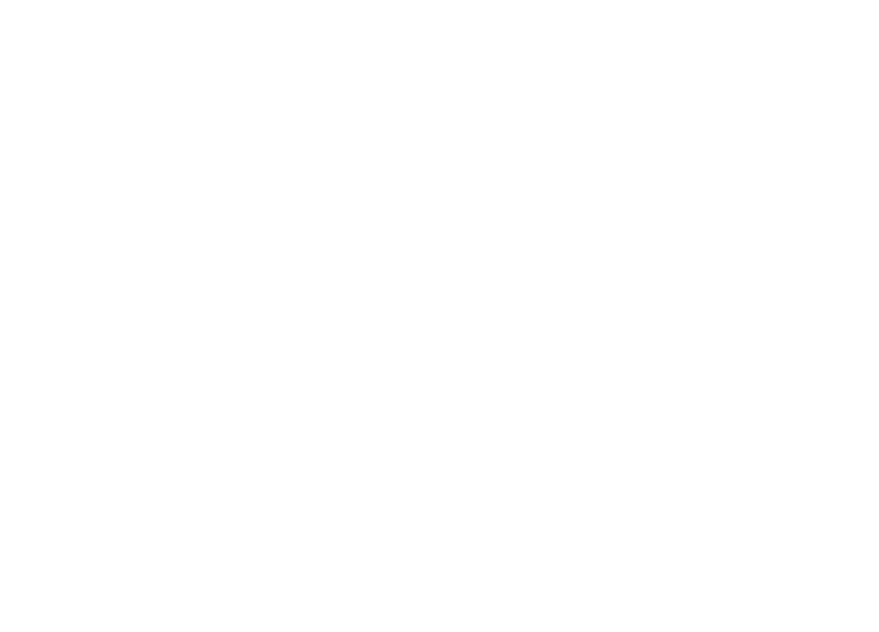
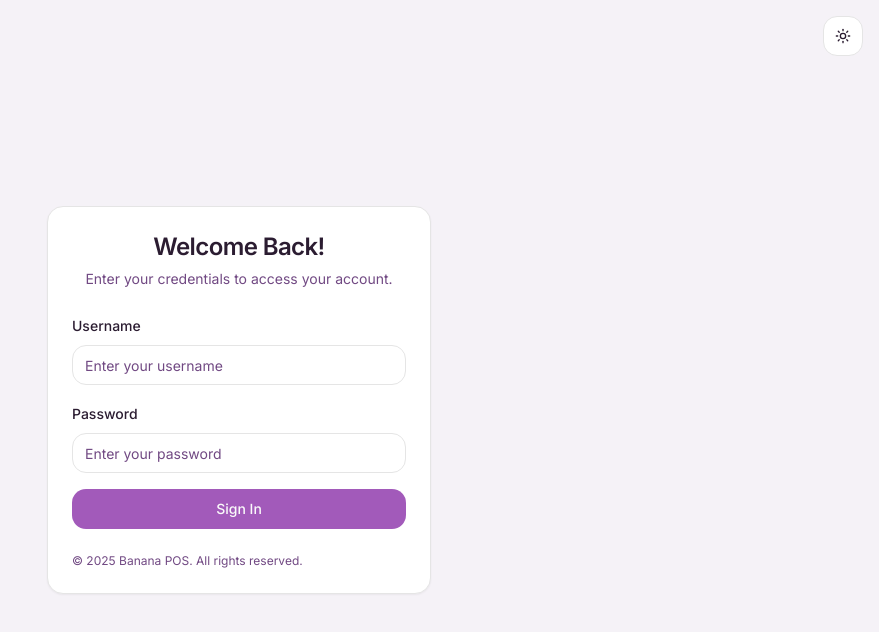
Before and after one commit to walldriyan/banana, a Next.js app: page /login in a window 1280 px wide. Shown: the top 632 px of the page, without its empty margins (401-1280 px from the left). Built offline with nearby package versions, Linux system fonts and the light colour scheme; no server answers.

Commit message:
dan login logout ekek hadanna

```diff
--- a/src/app/login/page.tsx
+++ b/src/app/login/page.tsx
@@ -1,5 +1,110 @@
-// This page is intentionally left blank to bypass the login flow during development.
-// The user is automatically logged in via a dummy session in AuthProvider.
+// src/app/login/page.tsx
+'use client';
+
+import { useState } from 'react';
+import { signIn } from 'next-auth/react';
+import { useRouter, useSearchParams } from 'next/navigation';
+import { Button } from '@/components/ui/button';
+import { Input } from '@/components/ui/input';
+import { Label } from '@/components/ui/label';
+import { Card, CardContent, CardDescription, CardHeader, CardTitle, CardFooter } from '@/components/ui/card';
+import { Alert, AlertDescription, AlertTitle } from '@/components/ui/alert';
+import { AlertTriangle } from 'lucide-react';
+import { ThemeToggle } from '@/components/ThemeToggle';
+
 export default function LoginPage() {
-  return null;
+  const router = useRouter();
+  const searchParams = useSearchParams();
+  const callbackUrl = searchParams.get('callbackUrl') || '/';
+  const error = searchParams.get('error');
+
+  const [username, setUsername] = useState('');
+  const [password, setPassword] = useState('');
+  const [isLoading, setIsLoading] = useState(false);
+
+  const handleSubmit = async (event: React.FormEvent) => {
+    event.preventDefault();
+    setIsLoading(true);
+
+    try {
+      const res = await signIn('credentials', {
+        redirect: false,
+        username,
+        password,
+        callbackUrl,
+      });
+
+      if (res?.error) {
+        // The error will be handled by the error search param, but we log it too
+        console.error('Sign-in error:', res.error);
+         // We push to the router with the error so the page re-renders with the error message
+        router.push(`/login?error=CredentialsSignin`);
+      } else if (res?.url) {
+        // Successful sign-in
+        router.push(res.url);
+      }
+    } catch (e) {
+      console.error("Unexpected error during sign-in:", e);
+    } finally {
+        // This might not be reached if router.push succeeds, but it's good practice
+       setIsLoading(false);
+    }
+  };
+
+  return (
+    <main className="flex items-center justify-center min-h-screen bg-muted/40 p-4">
+        <div className="absolute top-4 right-4">
+            <ThemeToggle />
+        </div>
+      <Card className="w-full max-w-sm">
+        <CardHeader className="text-center">
+          <CardTitle className="text-2xl">Welcome Back!</CardTitle>
+          <CardDescription>Enter your credentials to access your account.</CardDescription>
+        </CardHeader>
+        <CardContent>
+          <form onSubmit={handleSubmit} className="space-y-4">
+             {error && (
+              <Alert variant="destructive">
+                <AlertTriangle className="h-4 w-4" />
+                <AlertTitle>Login Failed</AlertTitle>
+                <AlertDescription>
+                  Invalid username or password. Please try again.
+                </AlertDescription>
+              </Alert>
+            )}
+            <div className="space-y-2">
+              <Label htmlFor="username">Username</Label>
+              <Input
+                id="username"
+                type="text"
+                value={username}
+                onChange={(e) => setUsername(e.target.value)}
+                placeholder="Enter your username"
+                required
+                disabled={isLoading}
+              />
+            </div>
+            <div className="space-y-2">
+              <Label htmlFor="password">Password</Label>
+              <Input
+                id="password"
+                type="password"
+                value={password}
+                onChange={(e) => setPassword(e.target.value)}
+                placeholder="Enter your password"
+                required
+                disabled={isLoading}
+              />
+            </div>
+             <Button type="submit" className="w-full" disabled={isLoading}>
+              {isLoading ? 'Signing In...' : 'Sign In'}
+            </Button>
+          </form>
+        </CardContent>
+        <CardFooter className="text-center text-xs text-muted-foreground">
+             <p>© {new Date().getFullYear()} Banana POS. All rights reserved.</p>
+        </CardFooter>
+      </Card>
+    </main>
+  );
 }
--- a/src/components/auth/AuthProvider.tsx
+++ b/src/components/auth/AuthProvider.tsx
@@ -2,47 +2,7 @@
 'use client';
 
 import { SessionProvider } from 'next-auth/react';
-import { useSessionStore } from '@/store/session-store';
-import type { Session } from 'next-auth';
-import { useEffect } from 'react';
-
-// --- DEVELOPMENT WORKAROUND ---
-// This dummy session is used to bypass the login flow during development.
-// It automatically logs in the user as an 'admin' user with all permissions.
-const dummyAdminSession: Session = {
-  expires: new Date(Date.now() + 24 * 60 * 60 * 1000).toISOString(),
-  user: {
-    id: 'admin',
-    name: 'Admin User',
-    role: 'admin',
-    // 'access_all' permission grants access to everything.
-    permissions: ['access_all'],
-  },
-};
-// --- END DEVELOPMENT WORKAROUND ---
-
-/**
- * A new initializer component that runs once.
- * It directly sets the Zustand store from the static dummy session,
- * completely avoiding the useSession() hook which triggers the problematic fetch.
- */
-function ZustandSessionInitializer() {
-  const { setSession } = useSessionStore();
-
-  useEffect(() => {
-    console.log("AuthProvider: Initializing Zustand store with dummy admin session:", dummyAdminSession);
-    if (dummyAdminSession.user) {
-      setSession({
-        user: dummyAdminSession.user,
-        permissions: dummyAdminSession.user.permissions || [],
-        status: 'authenticated',
-      });
-    }
-    // eslint-disable-next-line react-hooks/exhaustive-deps
-  }, []); // ‼️ FIX: Use an empty dependency array to run this effect only once on mount.
-
-  return null; // This component doesn't render anything.
-}
+import { SessionUpdater } from './SessionUpdater';
 
 
 export default function AuthProvider({
@@ -50,13 +10,9 @@
 }: {
   children: React.ReactNode;
 }) {
-  // Removed console.log to prevent terminal spam during re-renders
   return (
-    // The `session` prop here forces a static session, bypassing the fetch request.
-    // However, the useSession hook within components still attempts to fetch.
-    // The key is to NOT call useSession and instead rely on our Zustand store.
-    <SessionProvider session={dummyAdminSession} refetchOnWindowFocus={false}>
-      <ZustandSessionInitializer />
+    <SessionProvider>
+      <SessionUpdater />
       {children}
     </SessionProvider>
   );
--- a/src/components/auth/SessionUpdater.tsx
+++ b/src/components/auth/SessionUpdater.tsx
@@ -1,9 +1,31 @@
+// src/components/auth/SessionUpdater.tsx
 'use client';
 
-// This component is no longer needed because AuthProvider now directly initializes the Zustand store.
-// Keeping the file but making it return null to avoid breaking any potential imports,
-// although it should be safe to delete.
+import { useSession } from 'next-auth/react';
+import { useSessionStore } from '@/store/session-store';
+import { useEffect } from 'react';
 
+/**
+ * A client component that synchronizes the NextAuth session with the Zustand global state.
+ * This ensures that user data and permissions are available throughout the app
+ * without needing to call useSession() in every component.
+ */
 export function SessionUpdater() {
+  const { data: session, status } = useSession();
+  const { setSession, clearSession } = useSessionStore();
+
+  useEffect(() => {
+    if (status === 'authenticated' && session?.user) {
+      setSession({
+        user: session.user,
+        permissions: session.user.permissions || [],
+        status: 'authenticated',
+      });
+    } else if (status === 'unauthenticated') {
+      clearSession();
+    }
+  }, [session, status, setSession, clearSession]);
+
+  // This component does not render anything.
   return null;
 }
```
Also changed, not shown: src/middleware.ts (+31 -7 lines), 1 other file (tests, documents, lock files or other folders).
